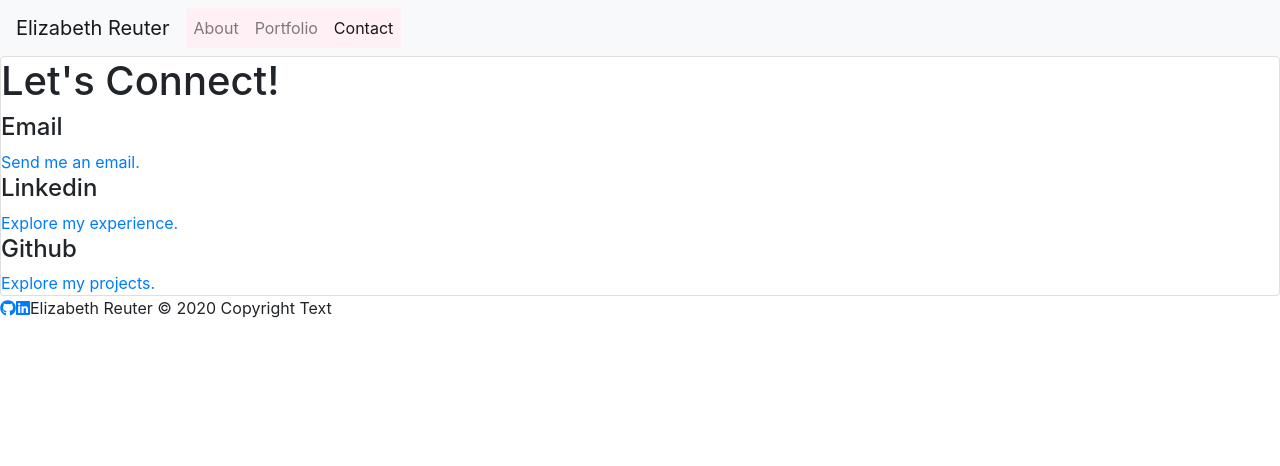
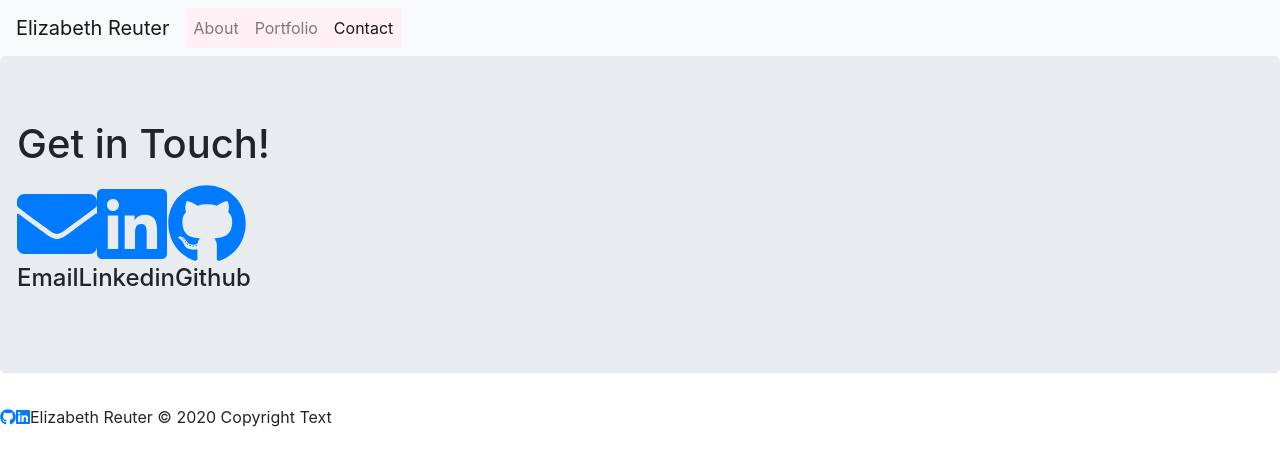
Before and after one commit to ElizabethReuter/React-Portfolio, a React (Create React App) app in the folder client/: page /contact in a window 1280 px wide. Shown: the top 466 px of the page. Built offline with nearby package versions, Linux system fonts and the light colour scheme.

Commit message:
contact page updated with icons

```diff
--- a/client/src/components/Contact/Contact.js
+++ b/client/src/components/Contact/Contact.js
@@ -1,17 +1,26 @@
 import React from "react";
+import Jumbotron from 'react-bootstrap/Jumbotron';
+import Row from 'react-bootstrap/Row';
+import './style.css';
 
 const Contact = () => {
   return (
-    <div className="card">
-      <h1>Let's Connect!</h1>
+    <Jumbotron className="Jumbotron">
+      <Row className="h1">
+      <h1>Get in Touch!</h1>
+      </Row>
+      <Row className="icons">
+      <a href = "mailto: elizabeth.j.reuter@gmail.com" target="_blank"><i class="fa fa-envelope fa-5x" aria-hidden="true"></i></a>
+      <a class="grey-text text-lighten-3" href="https://www.linkedin.com/in/elizabeth-reuter-2132411b0/" target="_blank"><i class="fab fa-linkedin fa-5x" href="https://www.linkedin.com/in/elizabeth-reuter-2132411b0/"></i></a>
+      <a class="grey-text text-lighten-3" href="https://github.com/ElizabethReuter" target="_blank"><i class="fab fa-github fa-5x" href="https://github.com/ElizabethReuter"></i></a>
+      </Row>
+      <Row className="h4">
       <h4>Email</h4>
-      <a href = "mailto: elizabeth.j.reuter@gmail.com" target="_blank">Send me an email.</a>
       <h4>Linkedin</h4>
-      <a href="www.linkedin.com/in/elizabethjreuter" target="_blank">Explore my experience.</a>
       <h4>Github</h4>
-      <a href="https://github.com/ElizabethReuter" target="_blank">Explore my projects.</a>
+      </Row>
+    </Jumbotron>
 
-    </div>
   );
 };
 
--- /dev/null
+++ b/client/src/components/Contact/style.css
@@ -0,0 +1,7 @@
+.Jumbotron {
+    text-align: center;
+}
+
+.h1 {
+    text-align: center;
+}
```
